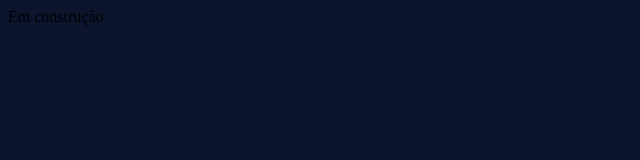
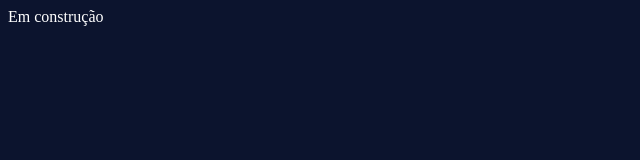
Before and after one commit to bitmattz/bitmattz.github.io, a plain HTML site: page index.html in a window 1280 px wide. Shown: the whole page, without its empty margins (0-640 px from the left). Drawn offline with Linux system fonts and the light colour scheme.

Commit message:
Update style.css

```diff
--- a/style.css
+++ b/style.css
@@ -2,4 +2,4 @@ body{
     background-color: #0C142E;
 
 }
-h1{color:white}
+a{color:white}
```
